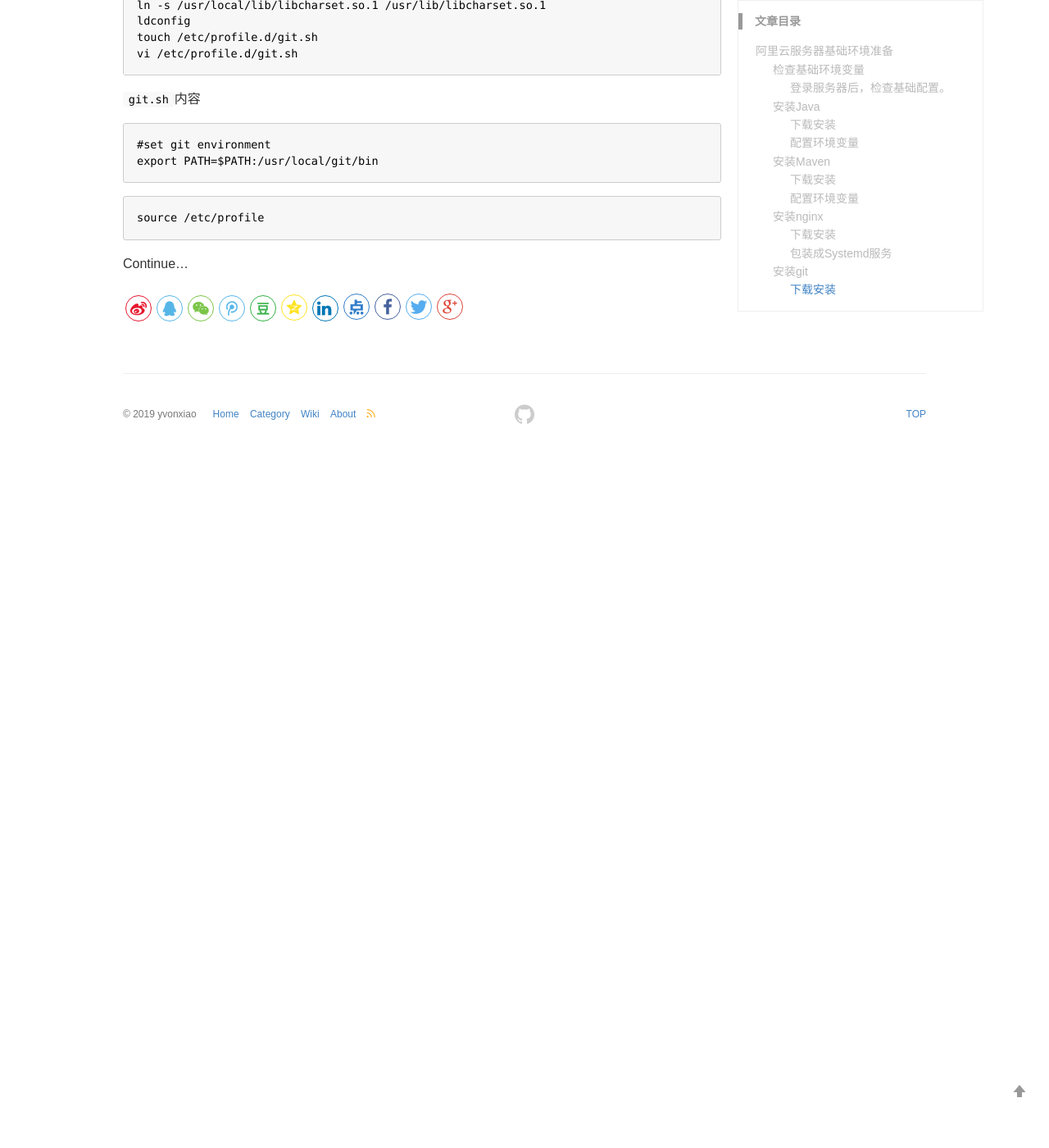
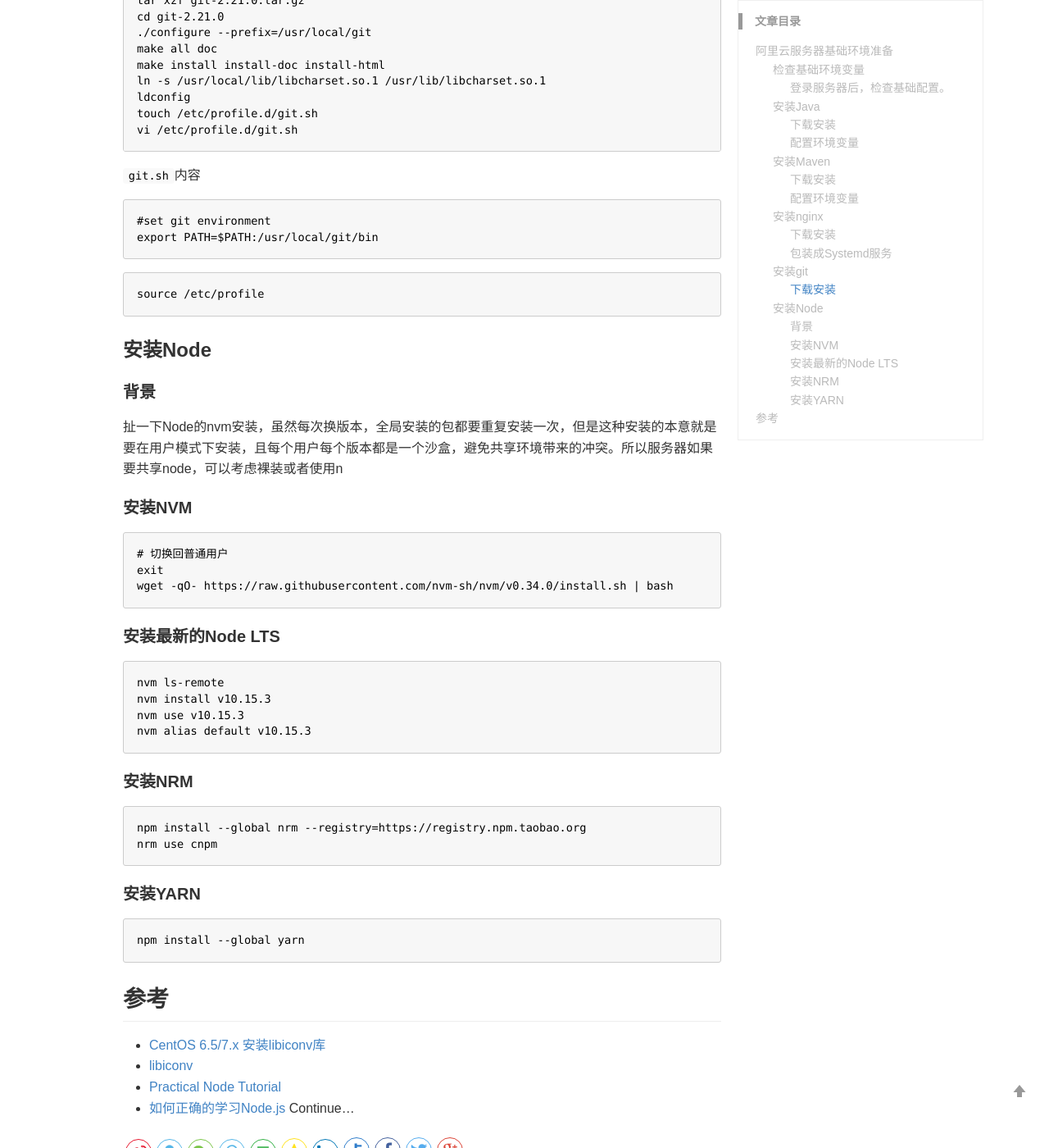
Before and after one commit to yvonxiao/yvonxiao.github.io, a Jekyll site: the page built from _posts/2019/2019-03-14-basic-vps-environment.md, in a window 1280 px wide and 1400 px high, scrolled down 3125 px. Shown: the whole window at 82% size. Built offline with Jekyll 4.4.1, drawn with Linux system fonts in a browser that asks for light colours; comment, search, counter and statistics services are not loaded; before the commit the page ends 3679 px from its top, so only the background shows below that; some of the changed text lies outside the part shown.

Commit message:
update basic-vps-environment.md

````diff
--- a/_posts/2019/2019-03-14-basic-vps-environment.md
+++ b/_posts/2019/2019-03-14-basic-vps-environment.md
@@ -9,7 +9,9 @@ keywords: CentOS 7, java, maven, nginx, git, node
 根据实际vps搭建情况逐渐更新，因为是vps，资源紧张，基于docker安装有点没必要，直接裸装
 
 ## 阿里云服务器基础环境准备
+
 ### 检查基础环境变量
+
 #### 登录服务器后，检查基础配置。
 阿里云的机器默认做了很多优化，省了很多事。
 ```Bash
@@ -23,7 +25,10 @@ ulimit -a
 # 关于其他检查比如防火墙的设置，禁止root用户远程登录，只允许公钥登录等属于基础配置，不进行赘述。
 yum -y groupinstall "Development Tools"
 ```
+要注意的是，阿里云的服务器，如果不是对网络有很特殊的要求，不需要自己基于`firewalld`自己设置规则，阿里云的控制台可以自行定义安全组策略，甚至可以配置弹性网卡。默认机器只开启了几个端口，如果要开启其他比如80端口，需要去修改默认的安全组策略
+
 ### 安装Java
+
 #### 下载安装
 ```Bash
 cd /usr/local
@@ -49,7 +54,9 @@ export JAVA_HOME CLASSPATH PATH
 ```Bash
 source /etc/profile
 ```
+
 ### 安装Maven
+
 #### 下载安装
 ```Bash
 cd /usr/local
@@ -73,7 +80,9 @@ export M2_HOME PATH
 ```Bash
 source /etc/profile
 ```
+
 ### 安装nginx
+
 #### 下载安装
 ```Bash
 # 如果对本机器openssl的版本不满意，可以去官网下载源码自行编译安装
@@ -96,7 +105,9 @@ cd /usr/lib/systemd/system
 wget https://raw.githubusercontent.com/yvonxiao/systemd-config/master/nginx.service
 systemctl enable nginx # 可用systemctl is-enabled nginx.service来查看nginx服务
 ```
+
 ### 安装git
+
 阿里云的CentOS 7自带的git很旧，需要自行编译安装
 #### 下载安装
 ```Bash
@@ -133,4 +144,36 @@ export PATH=$PATH:/usr/local/git/bin
 source /etc/profile
 ```
 
+### 安装Node
+
+#### 背景
+扯一下Node的nvm安装，虽然每次换版本，全局安装的包都要重复安装一次，但是这种安装的本意就是要在用户模式下安装，且每个用户每个版本都是一个沙盒，避免共享环境带来的冲突。所以服务器如果要共享node，可以考虑裸装或者使用n
+#### 安装NVM
+```Bash
+# 切换回普通用户
+exit
+wget -qO- https://raw.githubusercontent.com/nvm-sh/nvm/v0.34.0/install.sh | bash
+```
+#### 安装最新的Node LTS
+```Bash
+nvm ls-remote
+nvm install v10.15.3
+nvm use v10.15.3
+nvm alias default v10.15.3
+```
+#### 安装NRM
+```Bash
+npm install --global nrm --registry=https://registry.npm.taobao.org
+nrm use cnpm
+```
+#### 安装YARN
+```Bash
+npm install --global yarn
+```
+
+## 参考
+* [CentOS 6.5/7.x 安装libiconv库](http://www.jyguagua.com/?p=3299)
+* [libiconv](http://www.gnu.org/software/libiconv)
+* [Practical Node Tutorial](https://github.com/dev-reading/practical-node-tutorial)
+* [如何正确的学习Node.js](https://i5ting.github.io/How-to-learn-node-correctly/)
 Continue...
````
